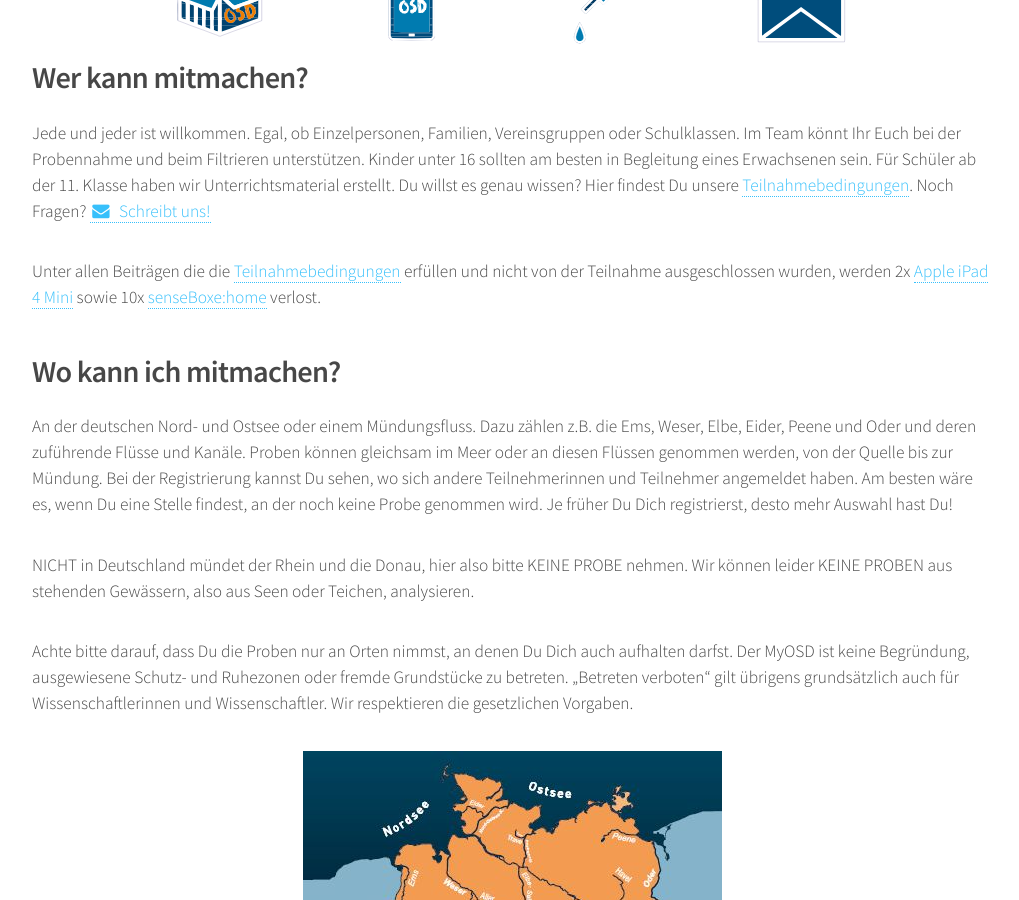
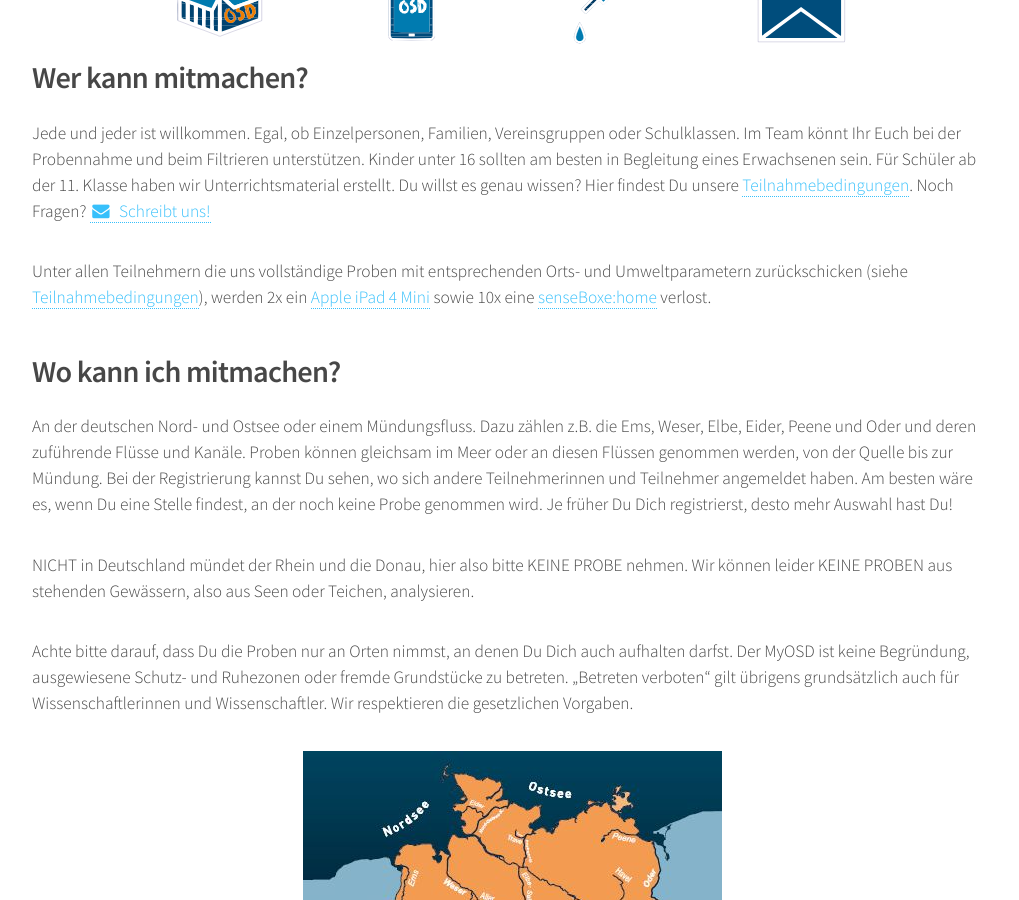
Before and after one commit to myosd/myosd.github.io, a Jekyll site: the page built from mitmachen/index.md, in a window 1280 px wide and 900 px high, scrolled down 456 px. Shown: the whole window, without its empty margins (128-1147 px from the left). Built offline with Jekyll 4.4.1, drawn with Linux system fonts in a browser that asks for light colours.

Commit message:
Verlosung

```diff
--- a/mitmachen/index.md
+++ b/mitmachen/index.md
@@ -20,7 +20,7 @@ published: true
 Jede und jeder ist willkommen. Egal, ob Einzelpersonen, Familien, Vereinsgruppen oder Schulklassen. Im Team könnt Ihr Euch bei der Probennahme und beim Filtrieren unterstützen. Kinder unter 16 sollten am besten in Begleitung eines Erwachsenen sein.
 Für Schüler ab der 11. Klasse haben wir Unterrichtsmaterial erstellt. Du willst es genau wissen? Hier findest Du unsere [Teilnahmebedingungen](/teilnahme-bedingungen). Noch Fragen? <a href="mailto:myosd-contact@microb3.eu"><i class="fa fa-envelope fa-fw"></i>&nbsp; Schreibt uns!</a>
 
-Unter allen Beiträgen die die [Teilnahmebedingungen](/teilnahme-bedingungen) erfüllen und nicht von der Teilnahme ausgeschlossen wurden, werden 2x [Apple iPad 4 Mini](http://www.apple.com/de/ipad-mini-4/) sowie 10x [senseBoxe:home](http://www.sensebox.de/de/products/) verlost.
+Unter allen Teilnehmern die uns vollständige Proben mit entsprechenden Orts- und Umweltparametern zurückschicken (siehe [Teilnahmebedingungen](/teilnahme-bedingungen)), werden 2x ein [Apple iPad 4 Mini](http://www.apple.com/de/ipad-mini-4/) sowie 10x eine [senseBoxe:home](http://www.sensebox.de/de/products/) verlost.
 
 ## Wo kann ich mitmachen?
 An der deutschen Nord- und Ostsee oder einem Mündungsfluss. Dazu zählen z.B. die Ems, Weser, Elbe, Eider, Peene und Oder und deren zuführende Flüsse und Kanäle. Proben können gleichsam im Meer oder an diesen Flüssen genommen werden, von der Quelle bis zur Mündung. Bei der Registrierung kannst Du sehen, wo sich andere Teilnehmerinnen und Teilnehmer angemeldet haben. Am besten wäre es, wenn Du eine Stelle findest, an der noch keine Probe genommen wird. Je früher Du Dich registrierst, desto mehr Auswahl hast Du!
```
